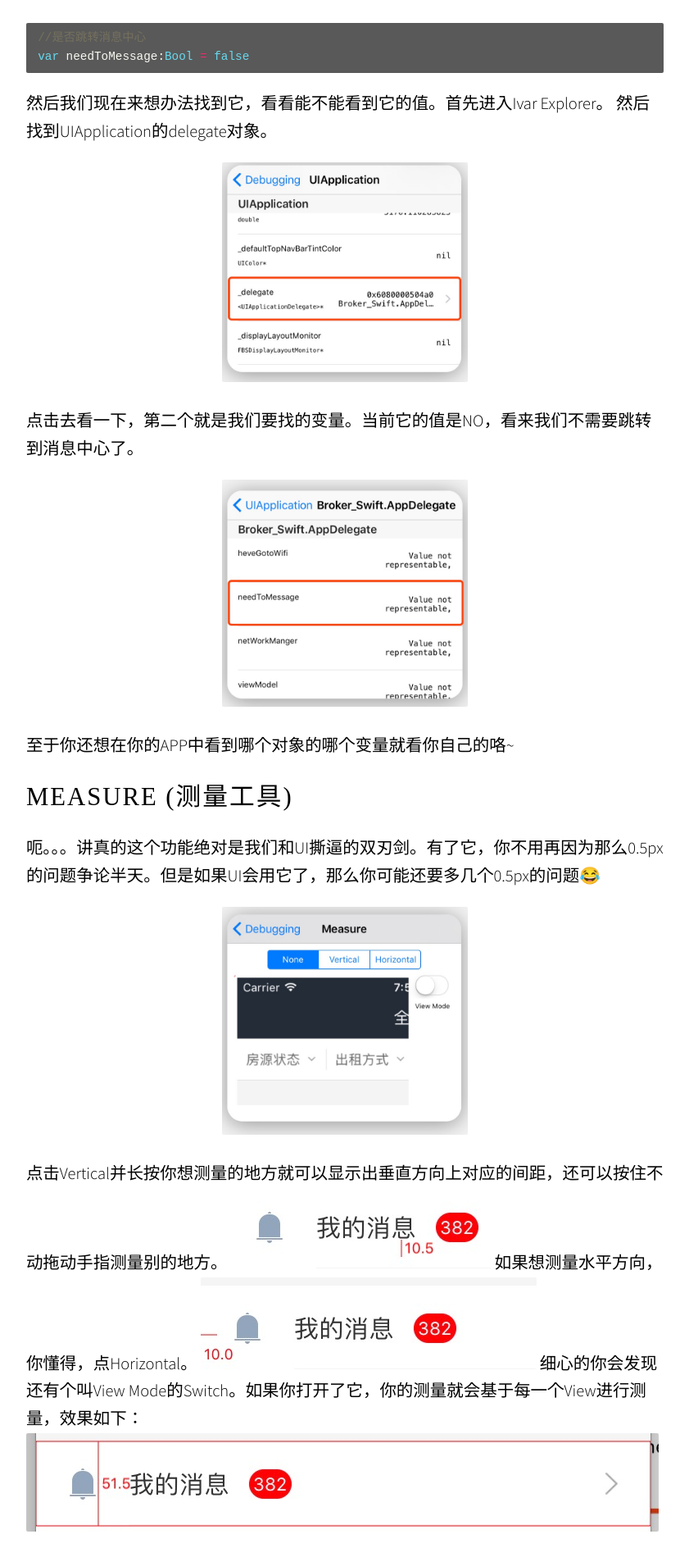
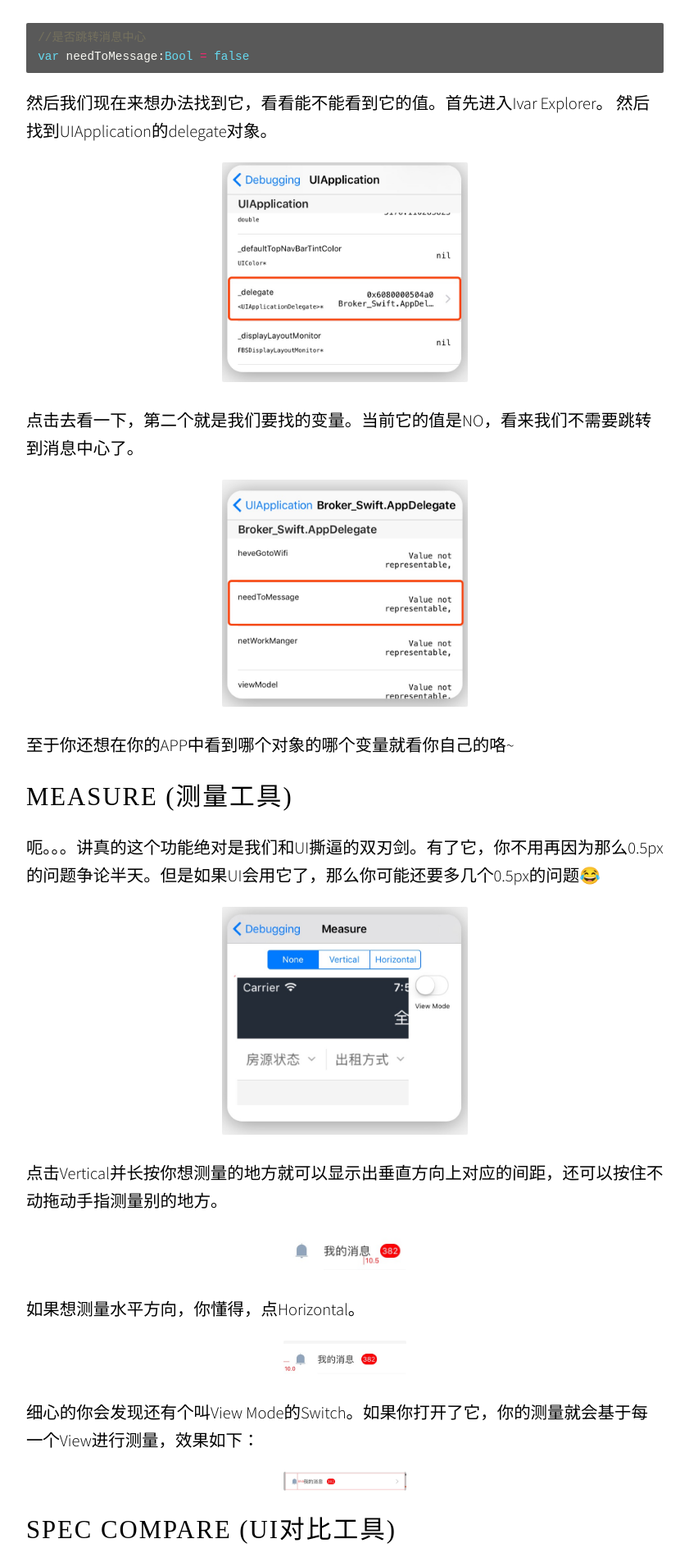
Before and after one commit to Khala-wan/Khala-wan.github.io, a Jekyll site: the page built from _posts/2017-05-27-iOS-骚操作-UIDebuggingInformationOverlay.markdown, in a window 1280 px wide. Shown: the part 4501-6400 px from the top of the page at 82% size, without its empty margins (219-1060 px from the left). Built offline with Jekyll 4.4.1, drawn with Linux system fonts in a browser that asks for light colours; some web fonts are replaced; comment, search, counter and statistics services are not loaded.

Commit message:
UIDebuggingInformationOverlay

```diff
--- a/_posts/2017-05-27-iOS-骚操作-UIDebuggingInformationOverlay.markdown
+++ b/_posts/2017-05-27-iOS-骚操作-UIDebuggingInformationOverlay.markdown
@@ -68,11 +68,11 @@
 呃。。。讲真的这个功能绝对是我们和UI撕逼的双刃剑。有了它，你不用再因为那么0.5px的问题争论半天。但是如果UI会用它了，那么你可能还要多几个0.5px的问题😂
 <div align="center"><img width="300" height="300" src="https://github.com/Khala-wan/Khala-wan.github.io/raw/master/resource/UIDebuggingInformationOverlay-11.jpg"/></div>
 点击Vertical并长按你想测量的地方就可以显示出垂直方向上对应的间距，还可以按住不动拖动手指测量别的地方。
-![img](https://github.com/Khala-wan/Khala-wan.github.io/raw/master/resource/UIDebuggingInformationOverlay-12.jpg)
+<div align="center"><img width="150" height="300" src="https://github.com/Khala-wan/Khala-wan.github.io/raw/master/resource/UIDebuggingInformationOverlay-12.jpg"/></div>
 如果想测量水平方向，你懂得，点Horizontal。
-![img](https://github.com/Khala-wan/Khala-wan.github.io/raw/master/resource/UIDebuggingInformationOverlay-13.jpg)
+<div align="center"><img width="150" height="300" src="https://github.com/Khala-wan/Khala-wan.github.io/raw/master/resource/UIDebuggingInformationOverlay-13.jpg"/></div>
 细心的你会发现还有个叫View Mode的Switch。如果你打开了它，你的测量就会基于每一个View进行测量，效果如下：
-![img](https://github.com/Khala-wan/Khala-wan.github.io/raw/master/resource/UIDebuggingInformationOverlay-14.jpg)
+<div align="center"><img width="150" height="300" src="https://github.com/Khala-wan/Khala-wan.github.io/raw/master/resource/UIDebuggingInformationOverlay-14.jpg"/></div>
 
 ## Spec Compare (UI对比工具)
 这个功能可以让我们在对比UI图和实际开发出来的界面时不用两个页面看来看去。只需要从相册选择你这个页面的UI截图。然后向下滑动就可以增加透明度以比对细节。效果如下(UI图我找不到了。先用系统的凑合下)：
```
